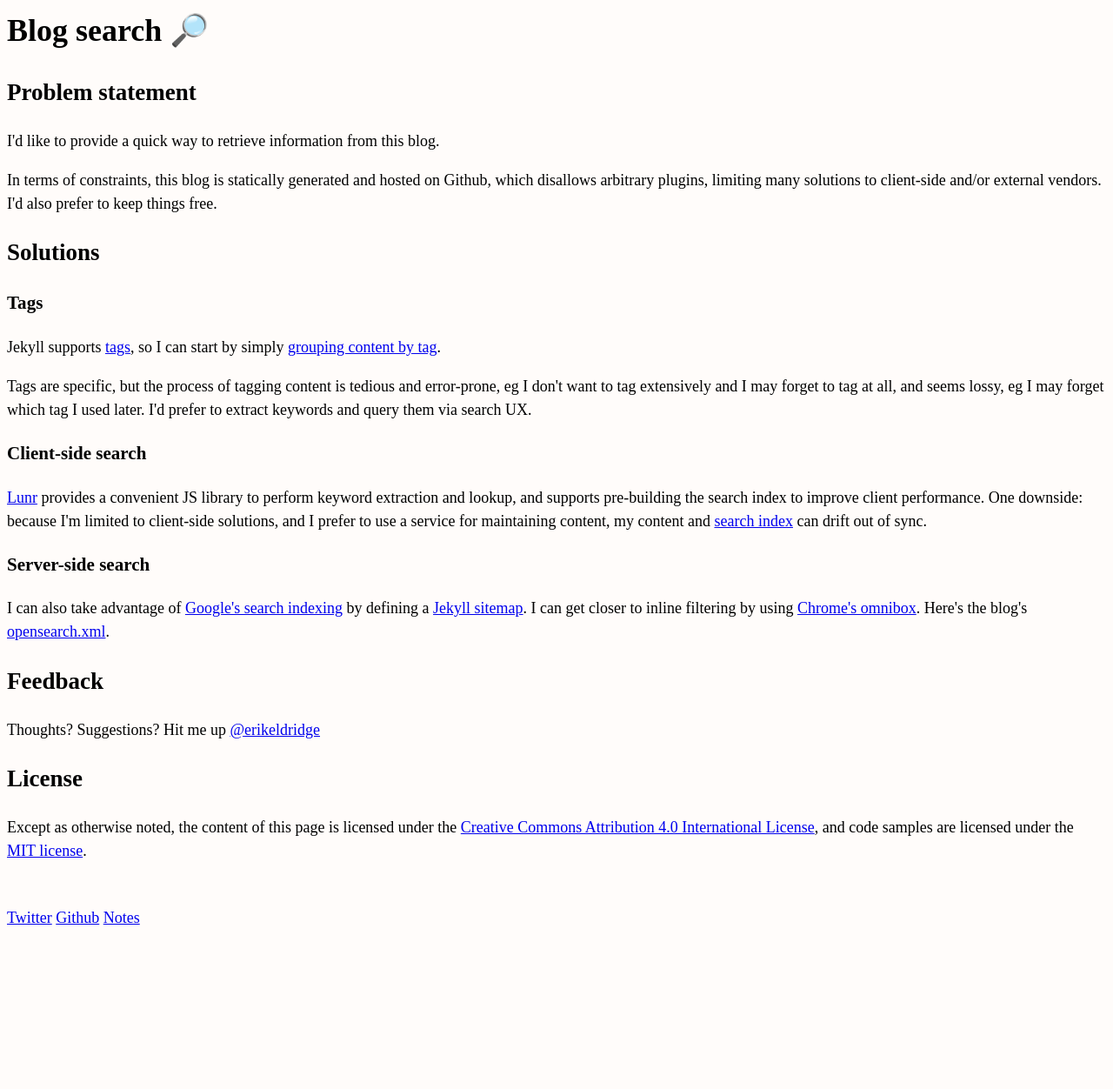
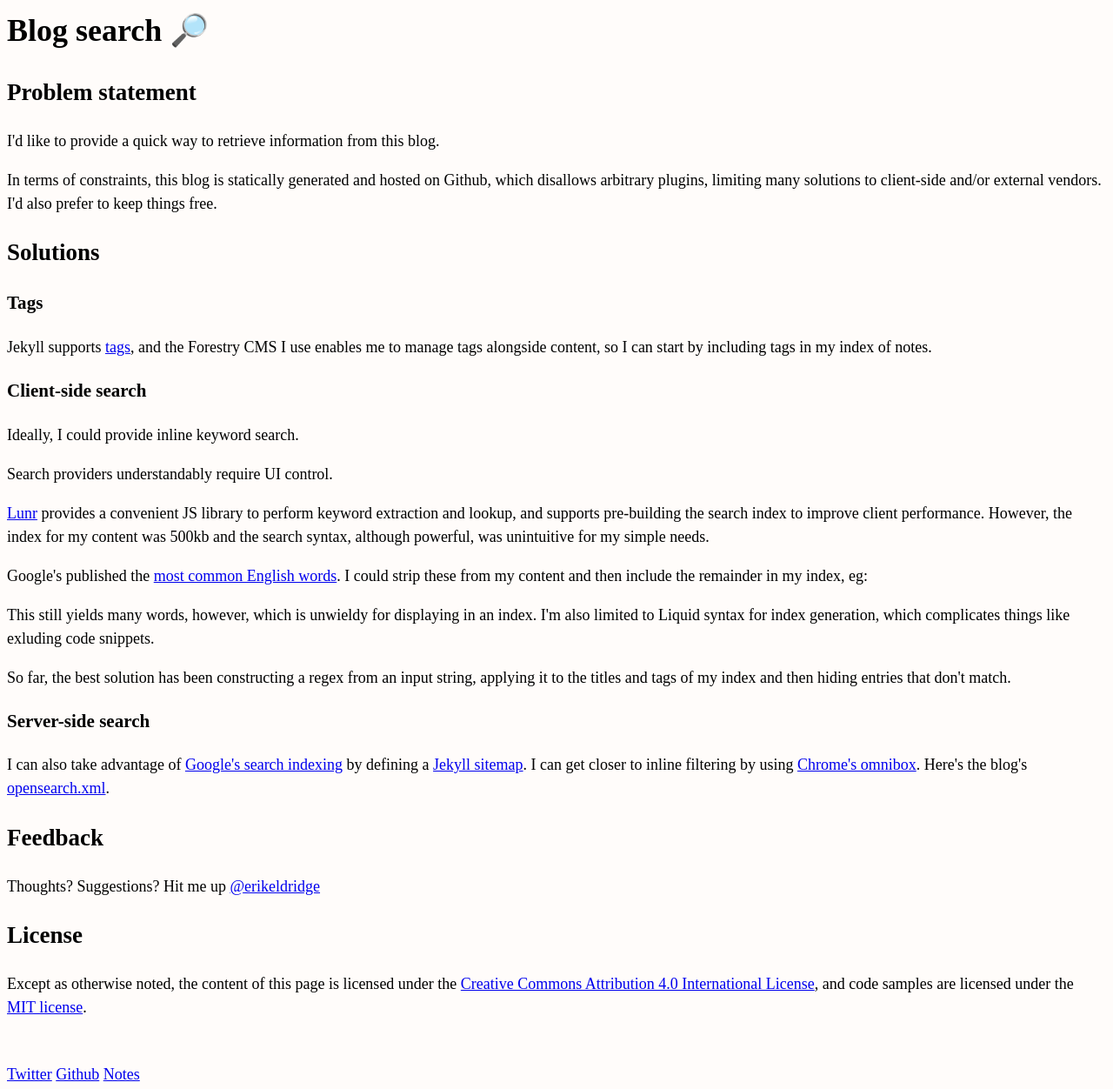
Before and after one commit to erikeldridge/erikeldridge.github.com, a Jekyll site: the page built from _posts/2017-07-29-blog-search.md, in a window 1280 px wide. Shown: the whole page at 87% size. Built offline with Jekyll 4.4.1, drawn with Linux system fonts in a browser that asks for light colours; nearby versions of some CDN libraries; before the commit the page ends 1072 px from its top, so only the background shows below that.

Commit message:
Update from Forestry.io - Updated 2017-07-29-blog-search.md

```diff
--- a/_posts/2017-07-29-blog-search.md
+++ b/_posts/2017-07-29-blog-search.md
@@ -1,9 +1,12 @@
 ---
 title: "Blog search \U0001F50E"
-date: 2018-08-26 18:35:44 -0700
+date: 2018-09-02 23:43:11 -0700
 tags:
 - blog
 - search
+- liquid
+- jekyll
+- lunr
 layout: post
 
 ---
@@ -17,13 +20,25 @@ In terms of constraints, this blog is statically generated and hosted on Github,
 
 ### Tags
 
-Jekyll supports [tags](https://jekyllrb.com/docs/variables/#page-variables), so I can start by simply [grouping content by tag](https://github.com/erikeldridge/erikeldridge.github.com/blob/08c14fabce69f58d2c7de8f3300b9484018d4311/tags.html).
-
-Tags are specific, but the process of tagging content is tedious and error-prone, eg I don't want to tag extensively and I may forget to tag at all, and seems lossy, eg I may forget which tag I used later. I'd prefer to extract keywords and query them via search UX.
+Jekyll supports [tags](https://jekyllrb.com/docs/variables/#page-variables), and the Forestry CMS I use enables me to manage tags alongside content, so I can start by including tags in my index of notes.
 
 ### Client-side search
 
-[Lunr](https://lunrjs.com) provides a convenient JS library to perform keyword extraction and lookup, and supports pre-building the search index to improve client performance. One downside: because I'm limited to client-side solutions, and I prefer to use a service for maintaining content, my content and [search index](https://github.com/erikeldridge/erikeldridge.github.com/blob/master/src/build-search-index.js) can drift out of sync.
+Ideally, I could provide inline keyword search.
+
+Search providers understandably require UI control.
+
+[Lunr](https://lunrjs.com) provides a convenient JS library to perform keyword extraction and lookup, and supports pre-building the search index to improve client performance. However, the index for my content was 500kb and the search syntax, although powerful, was unintuitive for my simple needs.
+
+Google's published the [most common English words](https://github.com/first20hours/google-10000-english). I could strip these from my content and then include the remainder in my index, eg:
+
+    {% unless site.data.stop_words contains word %}
+      {{word}}
+    {% endunless %}
+
+This still yields many words, however, which is unwieldy for displaying in an index. I'm also limited to Liquid syntax for index generation, which complicates things like exluding code snippets.
+
+So far, the best solution has been constructing a regex from an input string, applying it to the titles and tags of my index and then hiding entries that don't match.
 
 ### Server-side search
 
```
